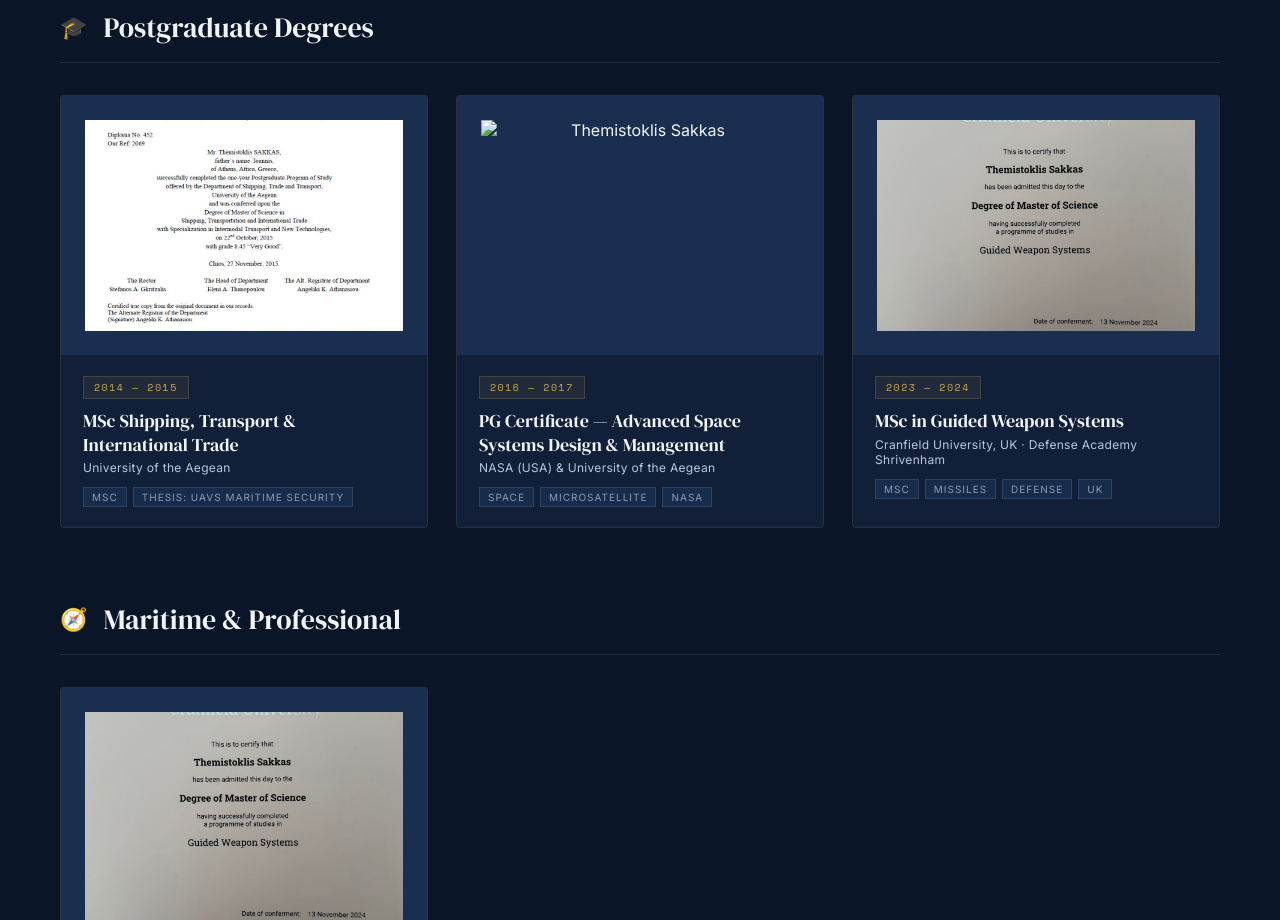
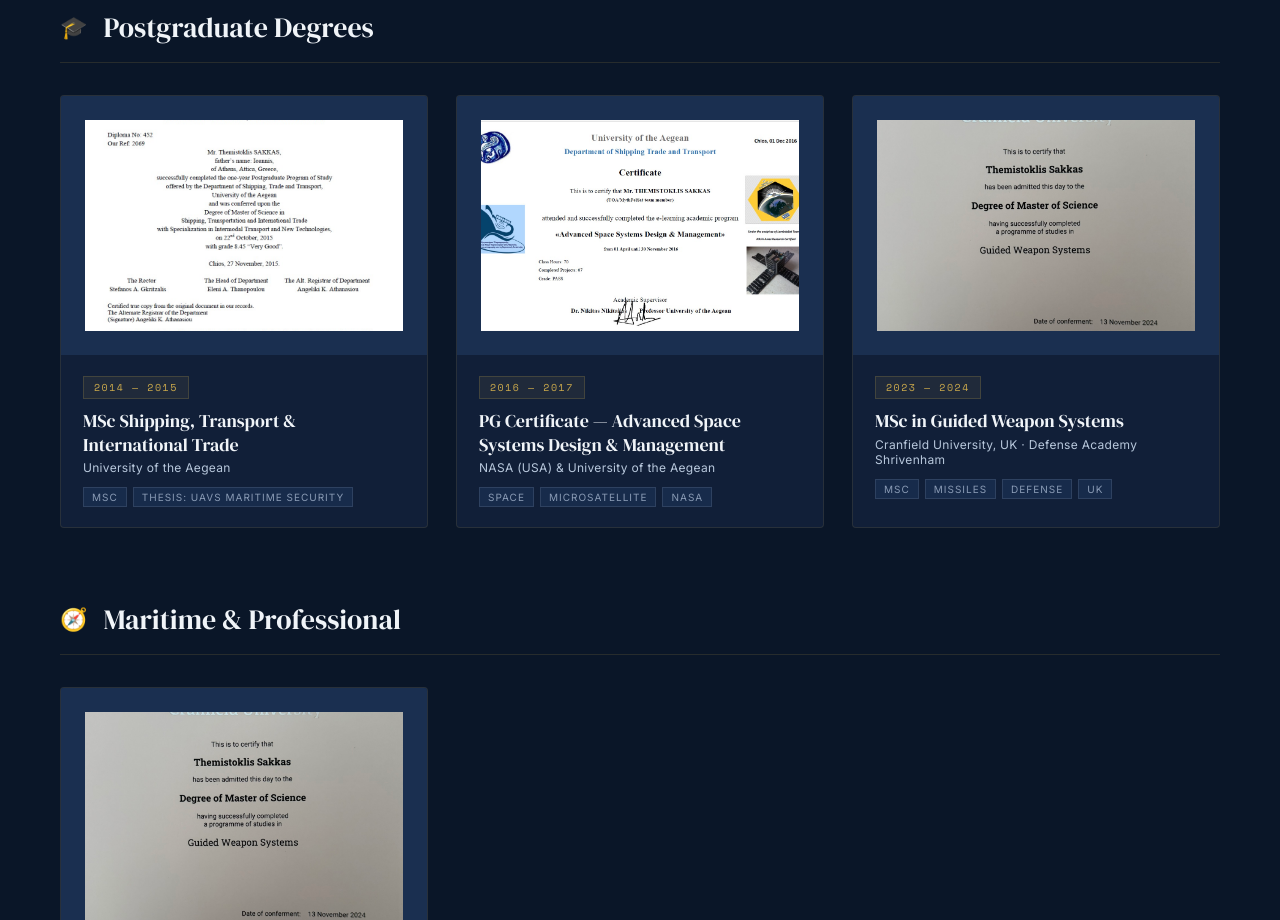
Before and after one commit to ThemistoklisSakkas/Portfolio, a plain HTML site: page certifications.html in a window 1280 px wide. Shown: the part 1080-2000 px from the top of the page. Drawn offline with nearby package versions, Linux system fonts and the light colour scheme.

Commit message:
Update certifications.html

```diff
--- a/certifications.html
+++ b/certifications.html
@@ -160,7 +160,7 @@ nav{position:sticky;top:0;z-index:100;display:flex;align-items:center;justify-co
       <div class="cert-card reveal" id="nasa-space">
         <div class="cert-img-area" onclick="openLightbox(this)">
           <div class="cert-placeholder">
-  <img src="SAT.jpg" class="career-banner-img" alt="Themistoklis Sakkas">
+  <img src="SATTE.jpg" class="career-banner-img" alt="Themistoklis Sakkas">
             <input type="file" class="file-input" accept="image/*,.pdf" onchange="handleUpload(this)">
           </div>
           <div class="cert-zoom-overlay"><span class="cert-zoom-icon">🔍</span></div>
```
